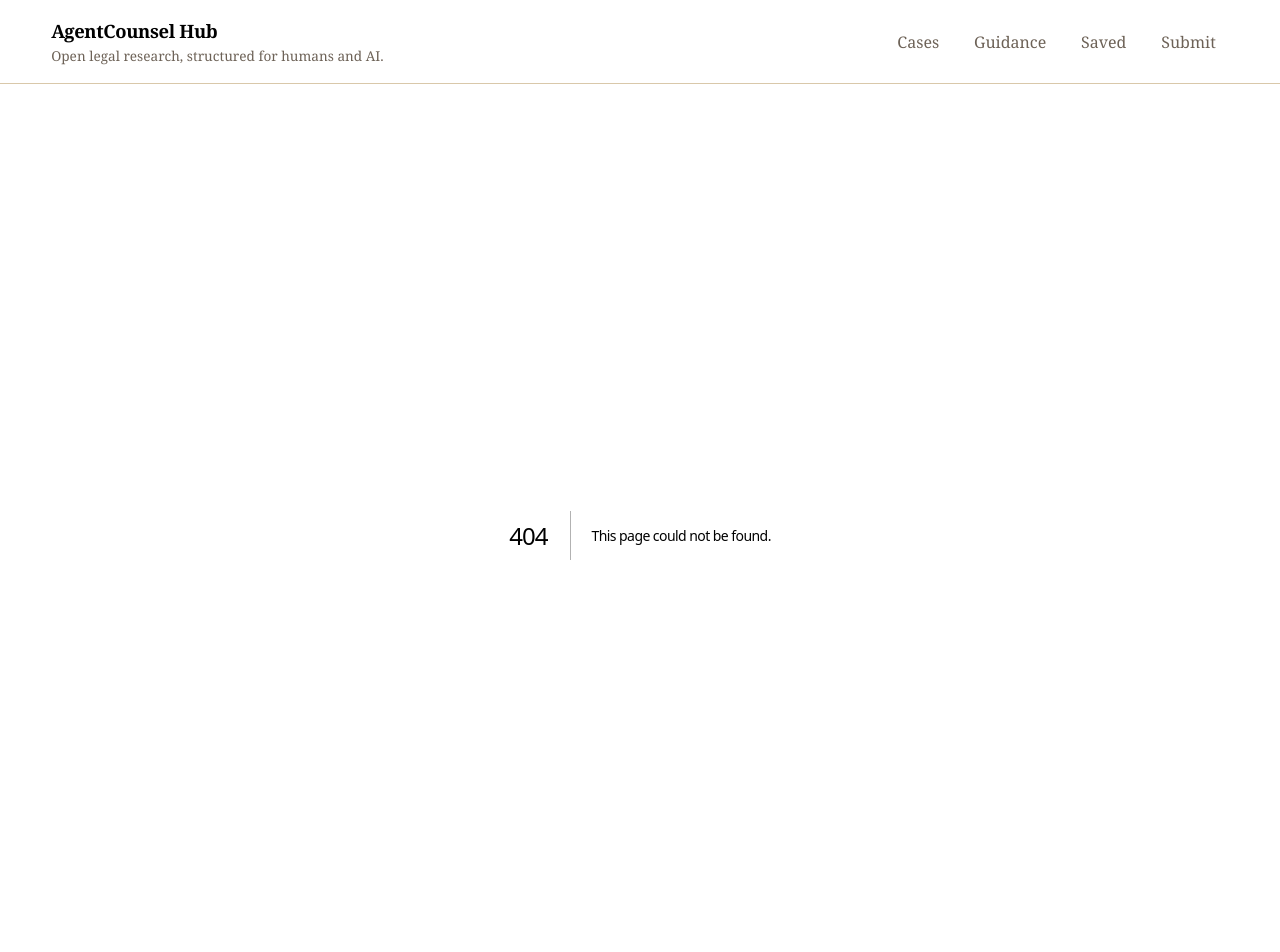
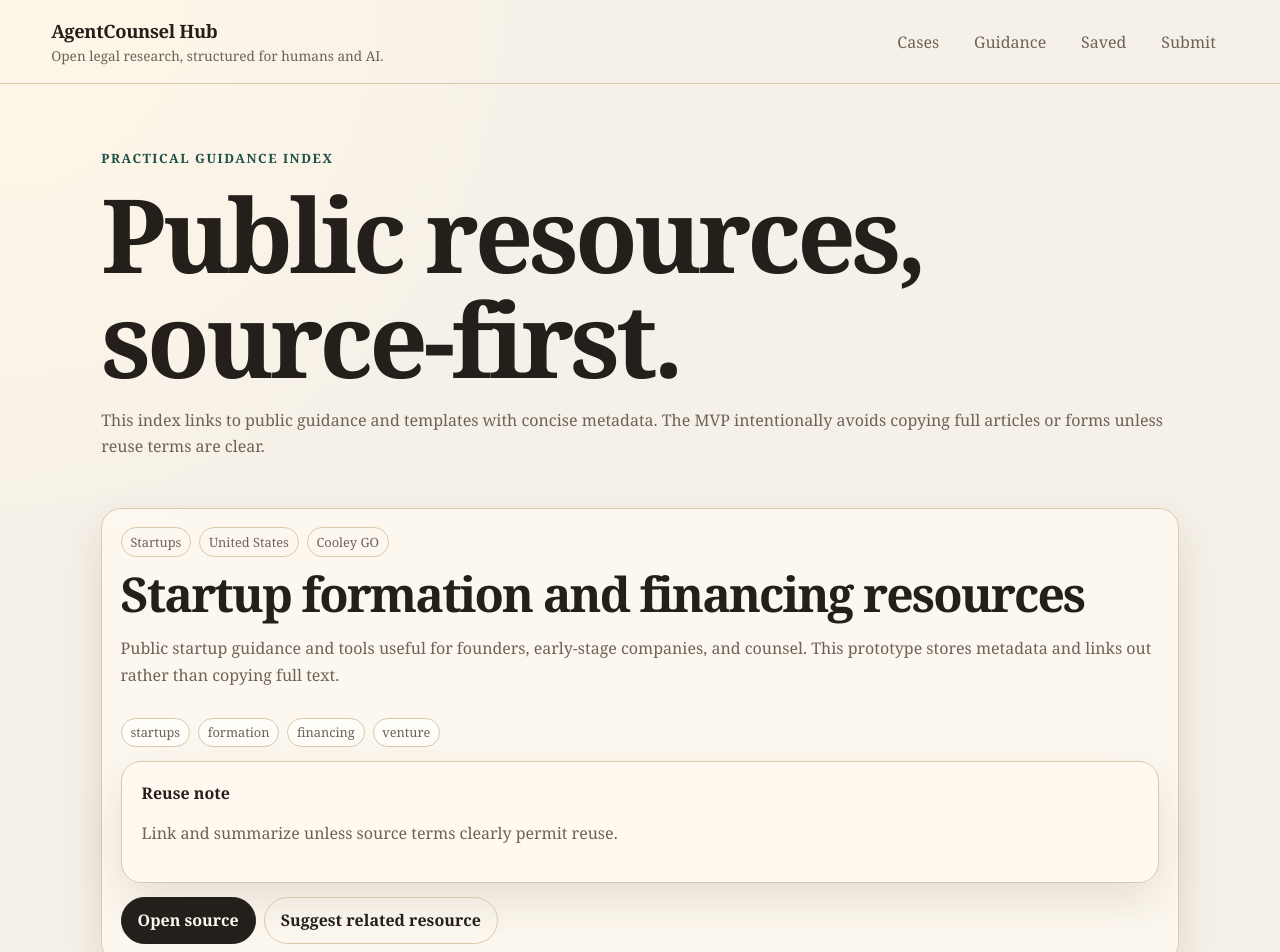
Before and after one commit to zgbrenner/agentcounselhub, a Next.js app in the folder apps/web/: page /guidance in a window 1280 px wide. Before the commit this address had no page. Shown: the top 952 px of the page. Built offline with nearby package versions, Linux system fonts and the light colour scheme.

Commit message:
Add practical guidance page

```diff
--- /dev/null
+++ b/apps/web/app/guidance/page.tsx
@@ -0,0 +1,47 @@
+import Link from "next/link";
+import { getAllGuidance } from "@/lib/data";
+
+export default function GuidancePage() {
+  const guidance = getAllGuidance();
+
+  return (
+    <>
+      <section className="hero" style={{ gridTemplateColumns: "1fr" }}>
+        <div>
+          <p className="eyebrow">Practical guidance index</p>
+          <h1>Public resources, source-first.</h1>
+          <p>
+            This index links to public guidance and templates with concise metadata. The MVP intentionally avoids copying full articles or forms unless reuse terms are clear.
+          </p>
+        </div>
+      </section>
+
+      <section className="guidance-grid">
+        {guidance.map((resource) => (
+          <article className="guidance-card" key={resource.id}>
+            <div className="result-meta">
+              <span className="pill">{resource.category}</span>
+              <span className="pill">{resource.jurisdiction}</span>
+              <span className="pill">{resource.publisher}</span>
+            </div>
+            <div>
+              <h2>{resource.title}</h2>
+              <p>{resource.summary}</p>
+            </div>
+            <div className="tag-row">
+              {resource.tags.map((tag) => <span className="tag" key={tag}>{tag}</span>)}
+            </div>
+            <div className="notice">
+              <strong>Reuse note</strong>
+              <p>{resource.licenseNote}</p>
+            </div>
+            <div className="button-row">
+              <a className="button" href={resource.url}>Open source</a>
+              <Link className="secondary-button" href="/submit">Suggest related resource</Link>
+            </div>
+          </article>
+        ))}
+      </section>
+    </>
+  );
+}
```
